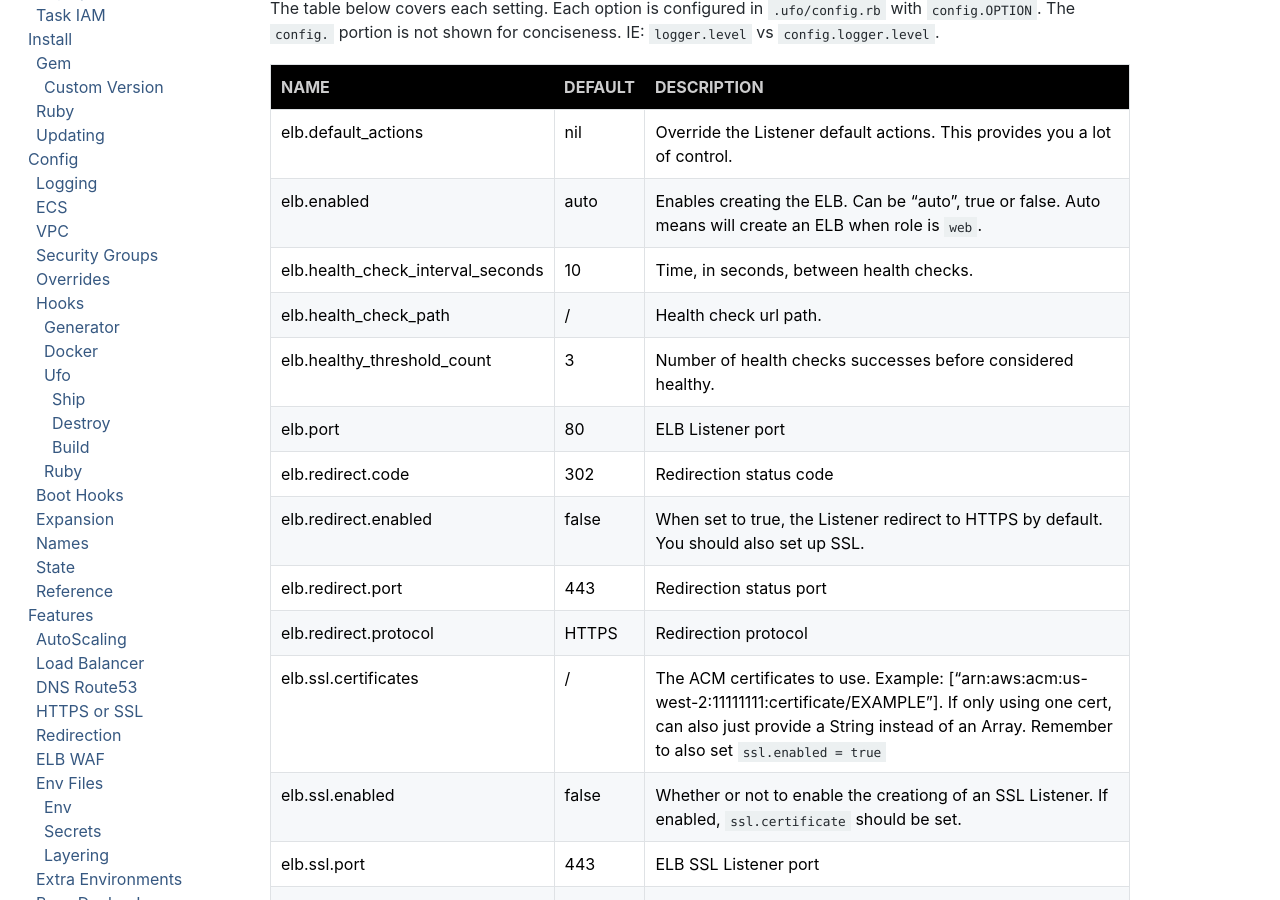
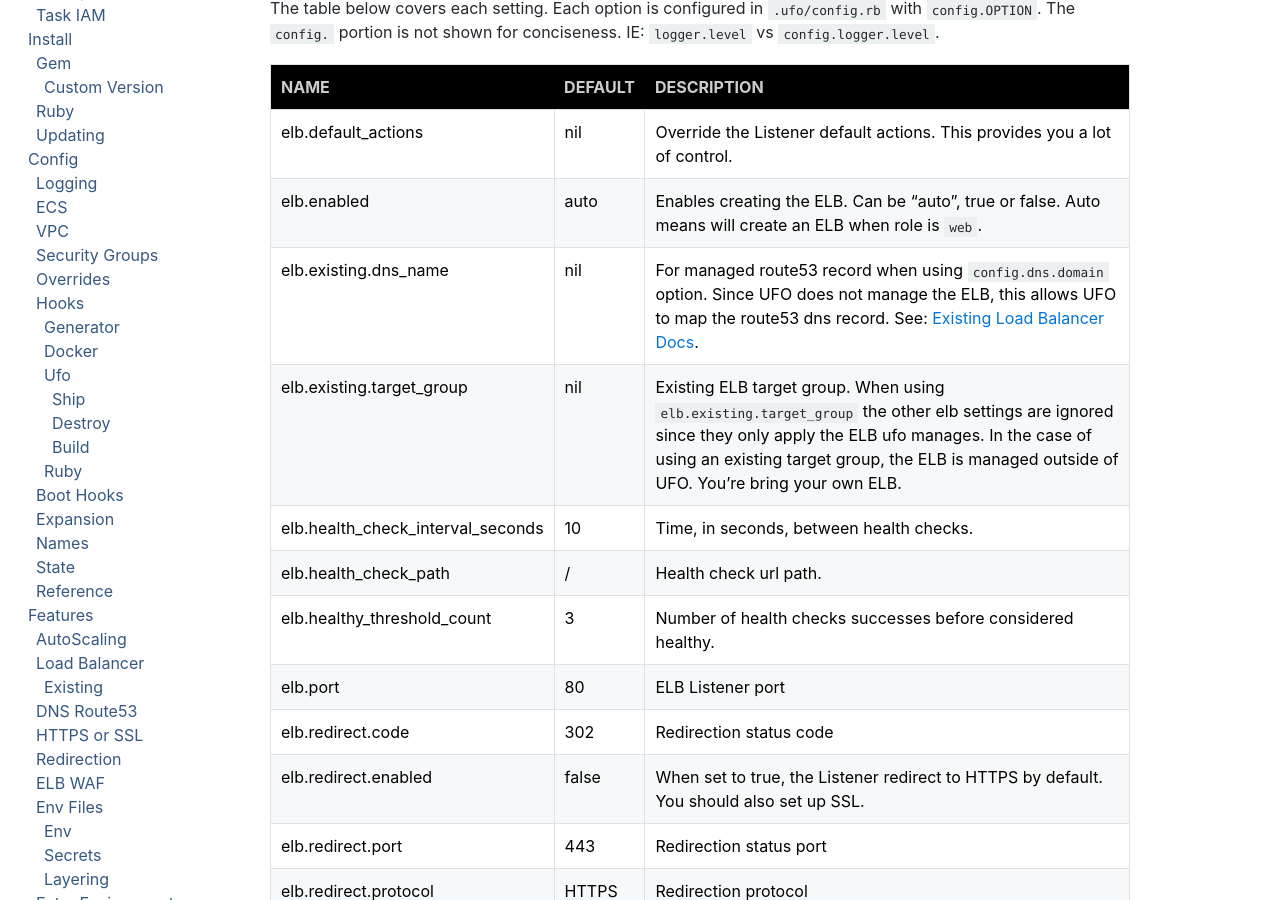
Before and after one commit to boltops-tools/ufo-docs, a Jekyll site: the page built from _docs/features/redirection-support.md, in a window 1280 px wide and 900 px high, scrolled down 630 px. Built offline with Jekyll 4.4.1, drawn with Linux system fonts in a browser that asks for light colours; cached includes are drawn as plain includes; a script that is not in the unit is left out.

Commit message:
existing load balancer

```diff
--- /dev/null
+++ b/_includes/config/reference/elb-existing.md
@@ -0,0 +1,2 @@
+elb.existing.dns_name | nil | For managed route53 record when using `config.dns.domain` option. Since UFO does not manage the ELB, this allows UFO to map the route53 dns record. See: [Existing Load Balancer Docs]({% link _docs/features/load-balancer/existing.md %}).
+elb.existing.target_group | nil | Existing ELB target group. When using `elb.existing.target_group` the other elb settings are ignored since they only apply the ELB ufo manages. In the case of using an existing target group, the ELB is managed outside of UFO. You're bring your own ELB.
--- a/_includes/config/reference/elb.md
+++ b/_includes/config/reference/elb.md
@@ -1,5 +1,6 @@
 elb.default_actions | nil | Override the Listener default actions. This provides you a lot of control.
 elb.enabled | auto | Enables creating the ELB. Can be "auto", true or false. Auto means will create an ELB when role is `web`.
+{% include config/reference/elb-existing.md %}
 elb.health_check_interval_seconds | 10 | Time, in seconds, between health checks.
 elb.health_check_path | / | Health check url path.
 elb.healthy_threshold_count | 3 | Number of health checks successes before considered healthy.
--- a/_includes/sidebar.html
+++ b/_includes/sidebar.html
@@ -94,6 +94,15 @@
               {% endfor %}
               </ul>
             </li>
+            {% elsif doc.url == "/docs/features/load-balancer/" %}
+            <li><a href="{% link _docs/features/load-balancer.md %}">Load Balancer</a>
+              <ul>
+              {% assign docs = site.docs | where: "categories","load-balancer" | sort: "order" %}
+              {% for doc in docs -%}
+                <li><a href="{{ doc.url }}">{% if doc.nav_text %}{{ doc.nav_text }}{% else %}{{ doc.title }}{% endif %}</a></li>
+              {% endfor %}
+              </ul>
+            </li>
             {% else %}
             <li><a href="{{ doc.url }}">{% if doc.nav_text %}{{ doc.nav_text }}{% else %}{{ doc.title }}{% endif %}</a></li>
             {% endif %}
```
Also changed, not shown: _docs/features/load-balancer/existing.md (added, +23 -0 lines).
